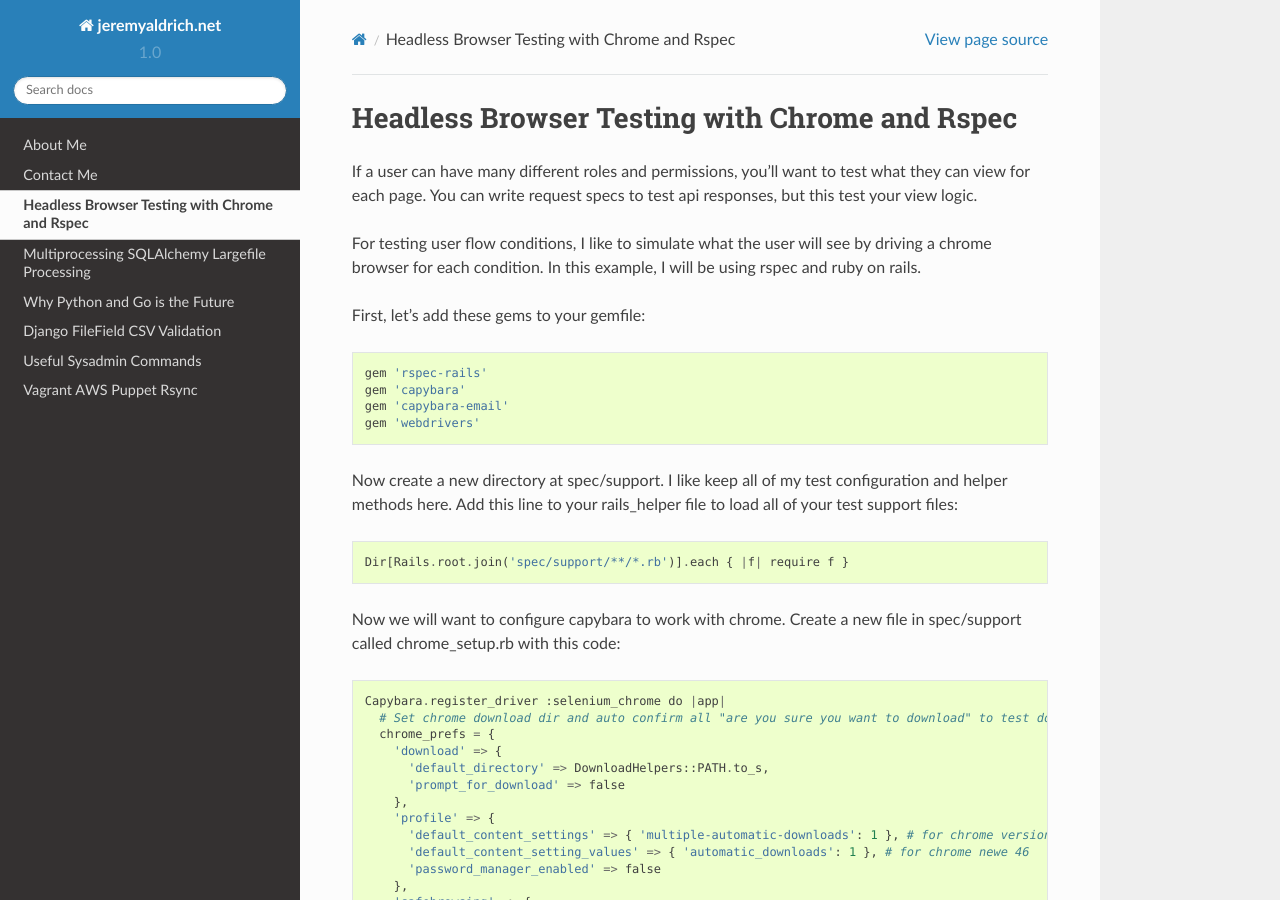
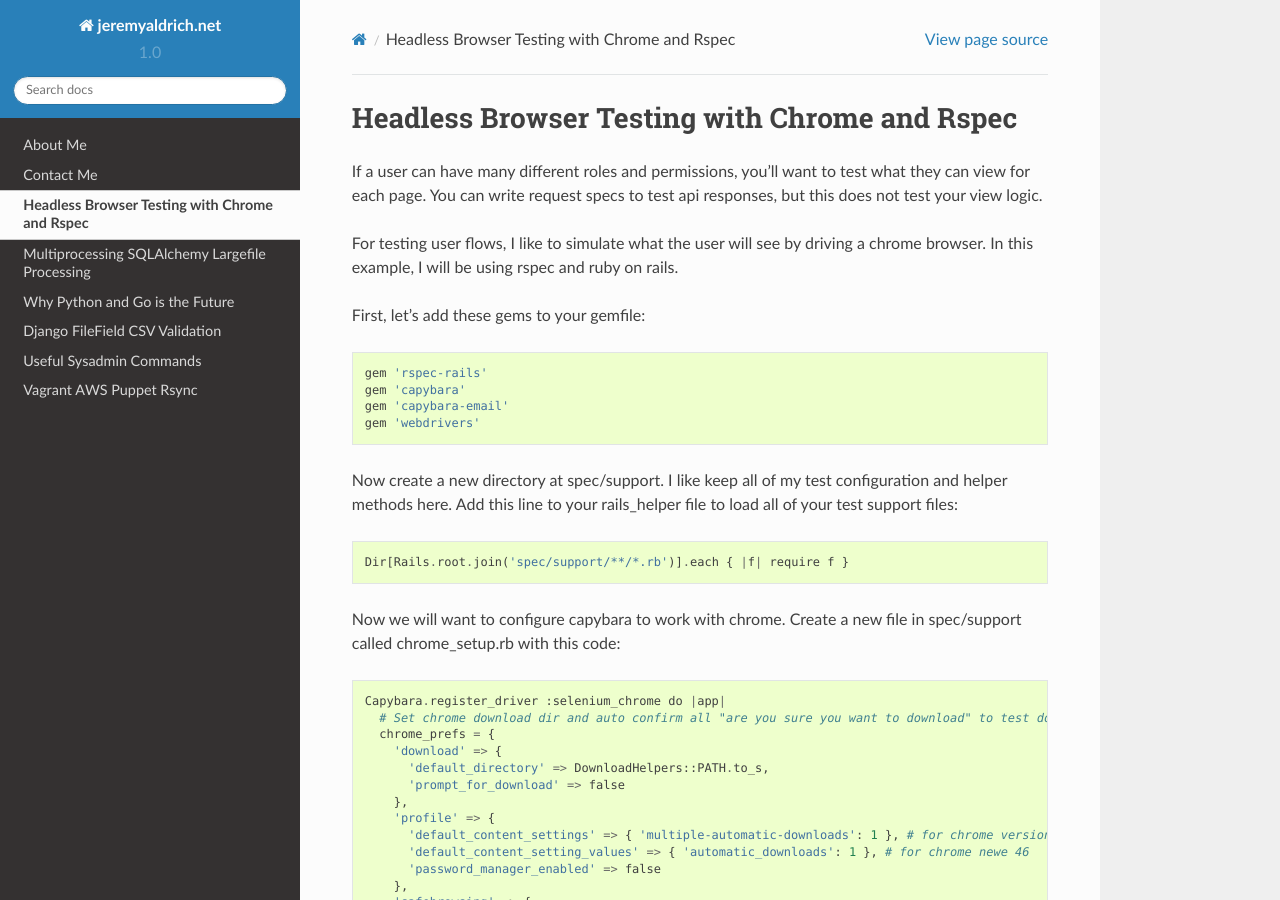
Before and after one commit to jeraldrich/blog, a Sphinx documentation site: the page built from docs/rspec_automated_browser_testing.rst, in a window 1280 px wide and 900 px high. Built offline with Sphinx 7.4.7 and the Read the Docs theme 2.0.0, drawn with Linux system fonts in a browser that asks for light colours.

Commit message:
fix english

```diff
--- a/docs/rspec_automated_browser_testing.rst
+++ b/docs/rspec_automated_browser_testing.rst
@@ -2,9 +2,9 @@ Headless Browser Testing with Chrome and Rspec
 ==============================================
 
 If a user can have many different roles and permissions, you'll want to test what they can view for each page.
-You can write request specs to test api responses, but this test your view logic.
+You can write request specs to test api responses, but this does not test your view logic.
 
-For testing user flow conditions, I like to simulate what the user will see by driving a chrome browser for each condition.
+For testing user flows, I like to simulate what the user will see by driving a chrome browser.
 In this example, I will be using rspec and ruby on rails.
 
 First, let's add these gems to your gemfile::
```
